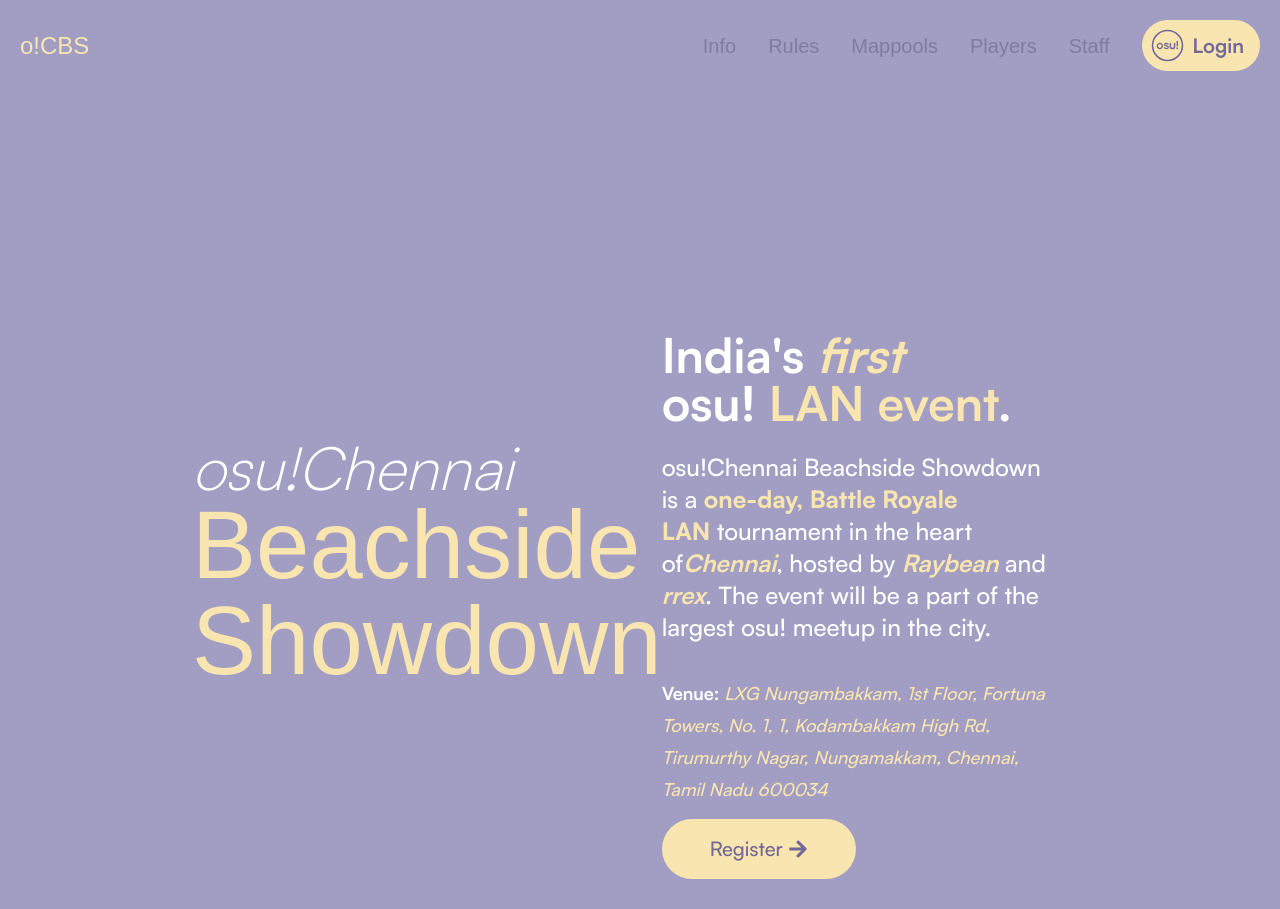
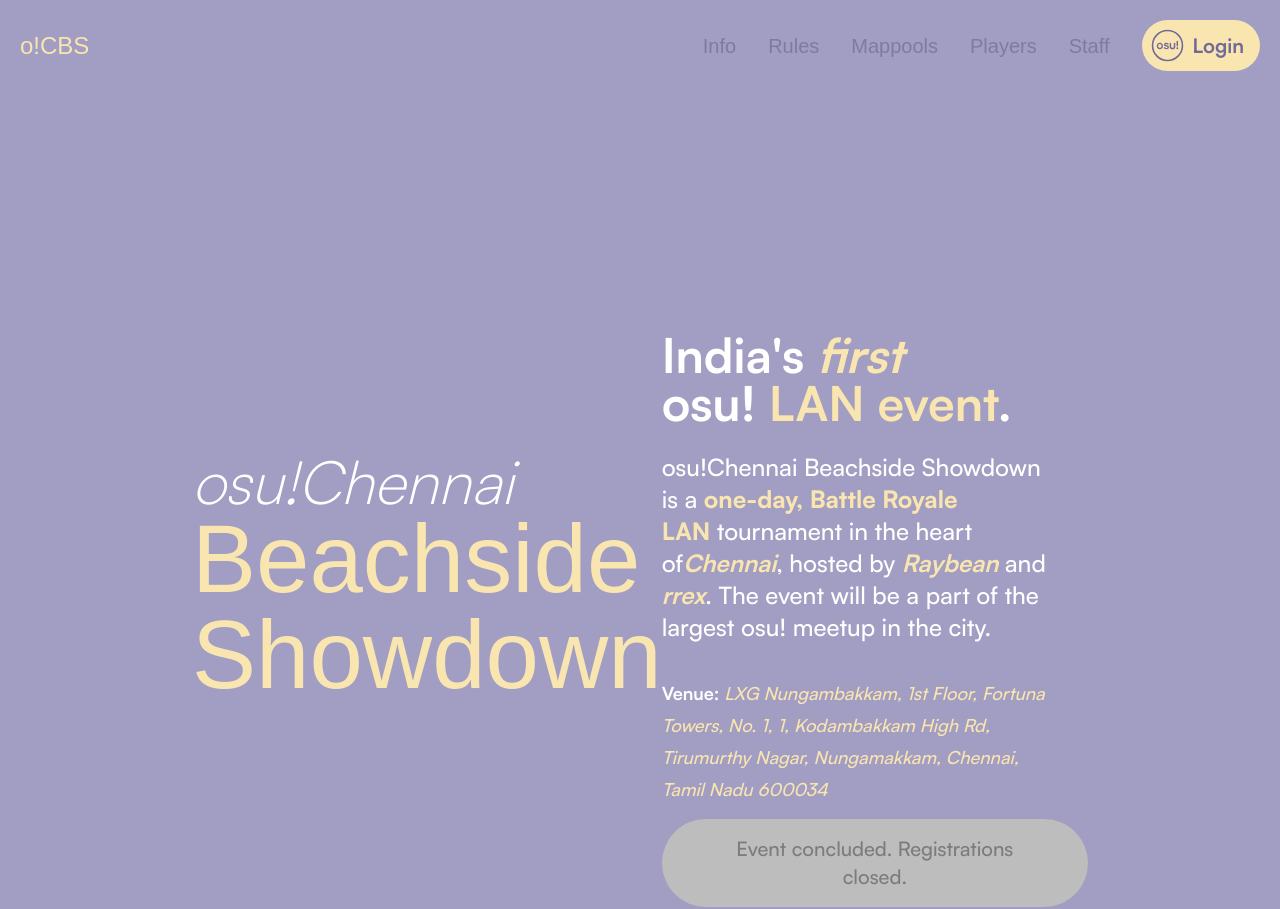
Before and after one commit to rrex971/ocbs-website, a React (Vite) app: page / in a window 1280 px wide. Shown: the top 909 px of the page. Built offline with nearby package versions, Linux system fonts and the light colour scheme; a web font is replaced by a local one.

Commit message:
disable registration paths as event has concluded.

```diff
--- a/src/App.jsx
+++ b/src/App.jsx
@@ -33,9 +33,9 @@
             <Route path="/mappools/testing" element={<Mappools stage={2}/>} />
             <Route path="/staff" element={<Staff />} />
             <Route path="/rules" element={<Rules />} />
-            <Route path="/register" element={<Register />} />
+            {/*<Route path="/register" element={<Register />} />
             <Route path="/register/payment" element={<Payment />} />
-            <Route path="/register/payment/confirmation" element={<PaymentConfirmation />} />
+            <Route path="/register/payment/confirmation" element={<PaymentConfirmation />} />*/}
             <Route path="/players" element={<Players />} />
             <Route path="/login" element={<Login />} />
             <Route path="*" element={<NotFound />} />
--- a/src/screens/Home.jsx
+++ b/src/screens/Home.jsx
@@ -73,8 +73,8 @@
               <span className='font-bold text-white-50 not-italic'>Venue:</span> LXG Nungambakkam, 1st Floor, Fortuna Towers, No. 1, 1, Kodambakkam High Rd, Tirumurthy Nagar, Nungamakkam, Chennai, Tamil Nadu 600034
             </span>
           </div>
-          <button className="rounded-full bg-banana-mania-100 hover:bg-banana-mania-50 text-logan-700 font-body font-medium text-xl mt-4 px-12 py-4 transition-colors duration-300 ease-in-out" onClick={() => {
-            if (registered) {
+          <button className="disabled cursor-not-allowed rounded-full bg-white-300 text-white-500 font-body font-medium text-xl mt-4 px-12 py-4 transition-colors duration-300 ease-in-out" onClick={() => {
+            /*if (registered) {
           navigate('/register/payment/confirmation');
         } else if (localStorage.getItem('api_id')) {
           navigate('/register');
@@ -98,14 +98,12 @@
               transition: Slide,
             }
           );
-            }
+        }*/
           }}>
-            {registered ? "Check registration payment status" : "Register"} <FaArrowRight className="inline relative -top-0.5" />
+          Event concluded. Registrations closed.
         </button>
       </div>
-      </div>
-
-      <div className="gallerycontainer flex-col mx-auto mt-12 lg:mt-48 px-6 sm:px-12 md:px-48 h-full justify-between items-center min-h-96">
+    </div><div className="gallerycontainer flex-col mx-auto mt-12 lg:mt-48 px-6 sm:px-12 md:px-48 h-full justify-between items-center min-h-96">
         <div className="galleryText font-head text-left lg:text-left">
           <span className="text-3xl sm:text-4xl md:text-6xl text-banana-mania-100">Gallery</span>
         </div>
@@ -114,8 +112,7 @@
             <img
               src={"checklater.svg"}
               alt="The event has not yet concluded. Check back later."
-              className="max-w-full h-full"
-            />
+              className="max-w-full h-full" />
           </div>
         </div>
       </div>
```
Lines whose indentation alone changed are shown as unchanged.
